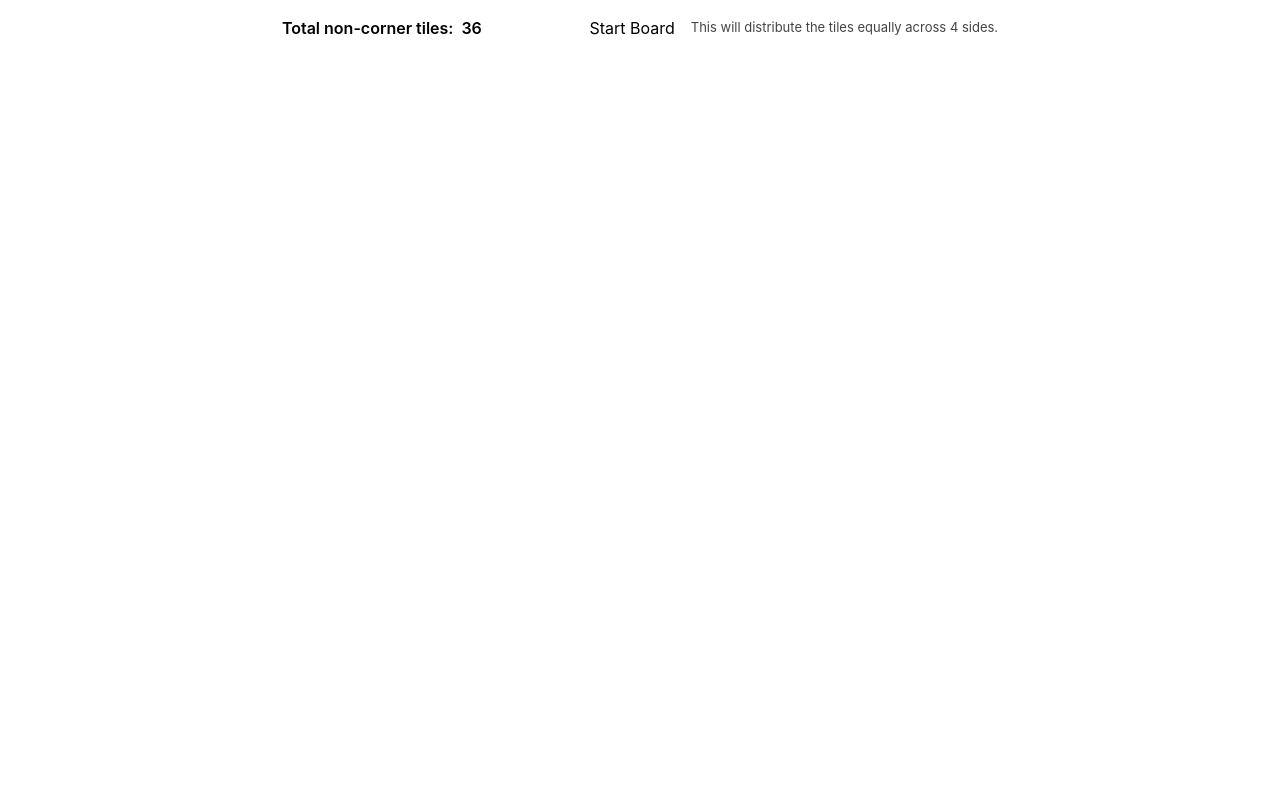
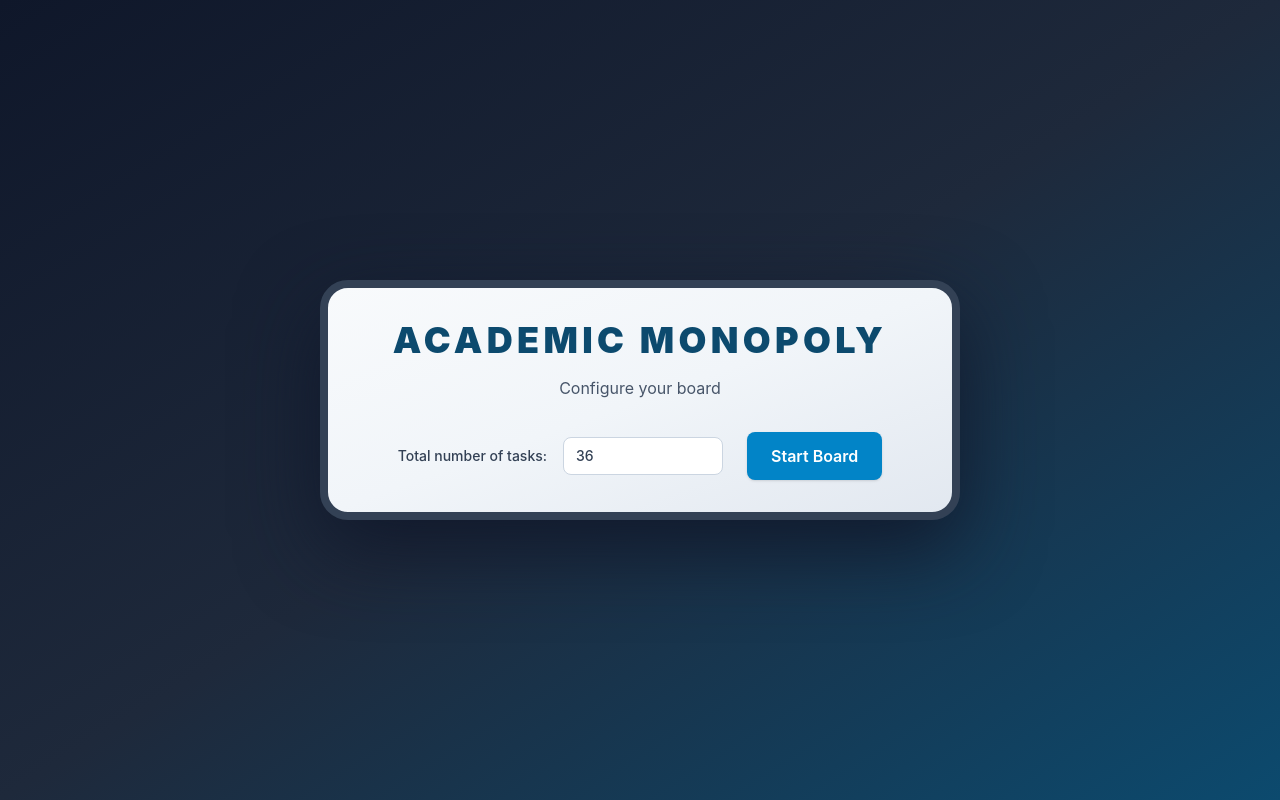
Before and after one commit to bondeabhijeet/UBHACK, a React (Create React App) app in the folder my-app/: page / in a window 1280 px wide. Built offline with nearby package versions, Linux system fonts and the light colour scheme.

Commit message:
UI updated

```diff
--- a/my-app/src/TileConfigurator.js
+++ b/my-app/src/TileConfigurator.js
@@ -11,22 +11,29 @@ export default function TileConfigurator({ onStart }) {
   };
 
   return (
-    <div style={{ padding: 16, display: 'flex', gap: 16, alignItems: 'center', justifyContent: 'center' }}>
-      <form onSubmit={start} style={{ display: 'flex', gap: 8, alignItems: 'center' }}>
-        <label style={{ fontWeight: 600 }}>
-          Total non-corner tiles:
+    <div className="min-h-screen flex items-center justify-center bg-gradient-to-br from-slate-900 via-slate-800 to-sky-900 p-6">
+      <div className="w-[640px] rounded-[28px] bg-gradient-to-br from-slate-50 via-slate-100 to-slate-200 border-[8px] border-slate-700 shadow-[0_28px_80px_rgba(15,23,42,0.9)] p-8">
+        <div className="text-center">
+          <div className="text-4xl font-black text-sky-900 tracking-[0.12em] uppercase">Academic Monopoly</div>
+          <p className="mt-4 text-slate-600">Configure your board</p>
+        </div>
+
+        <form onSubmit={start} className="mt-8 flex items-center justify-center gap-6">
+          <label className="flex items-center gap-4 text-sm font-medium text-slate-700">
+            <span>Total number of tasks:</span>
             <input
               type="number"
               min={0}
               value={input}
               onChange={(e) => setInput(e.target.value)}
-            style={{ marginLeft: 8, width: 120 }}
+              className="w-40 px-3 py-2 rounded-lg border border-slate-300 focus:outline-none focus:ring-2 focus:ring-sky-400"
             />
           </label>
-        <button type="submit">Start Board</button>
+
+          <div className="flex items-center">
+            <button type="submit" className="px-6 py-3 bg-sky-600 text-white font-semibold rounded-lg shadow hover:brightness-105">Start Board</button>
+          </div>
         </form>
-      <div style={{ fontSize: 13, color: '#444' }}>
-        This will distribute the tiles equally across 4 sides.
       </div>
     </div>
   );
```
Lines whose indentation alone changed are shown as unchanged.
